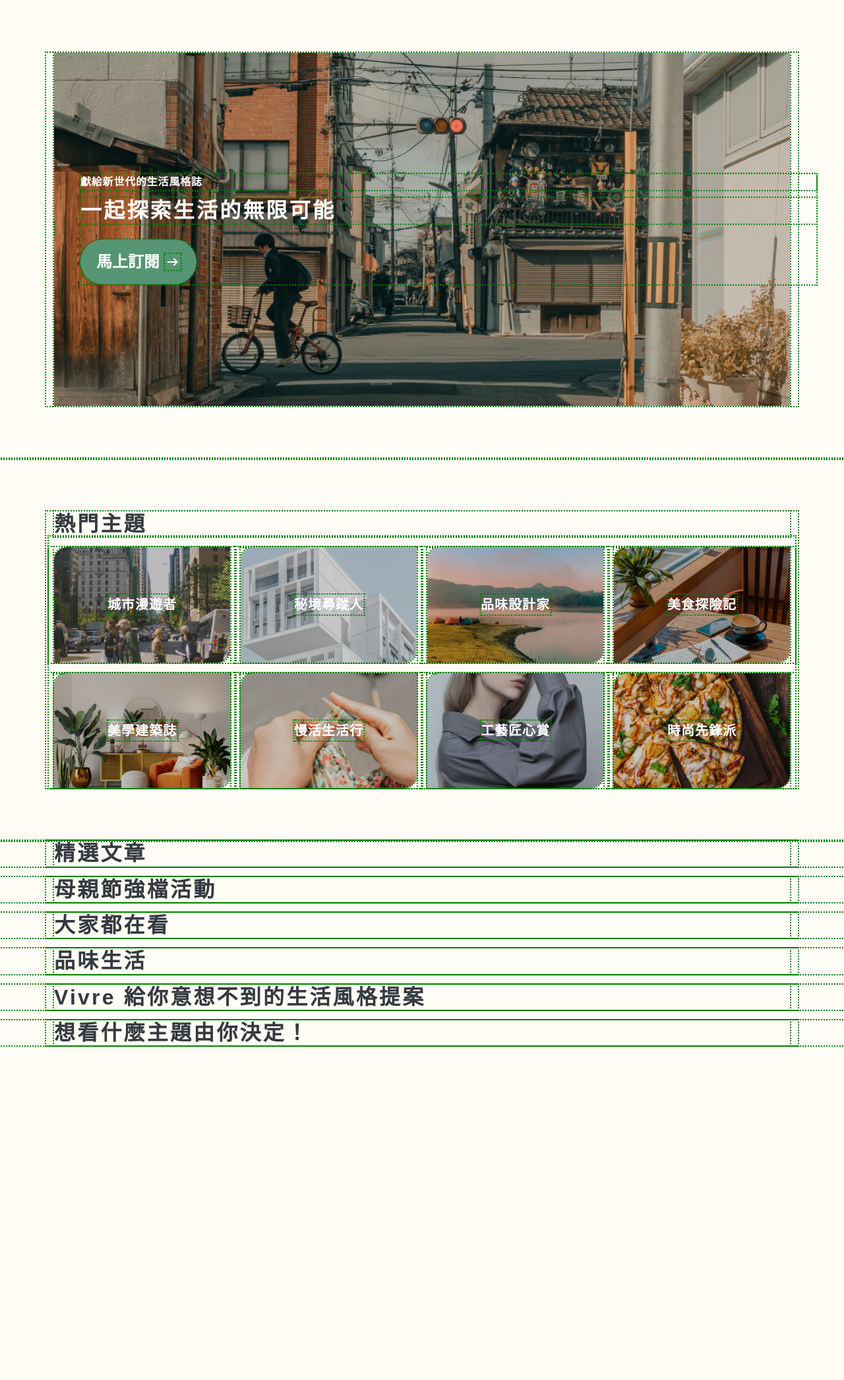
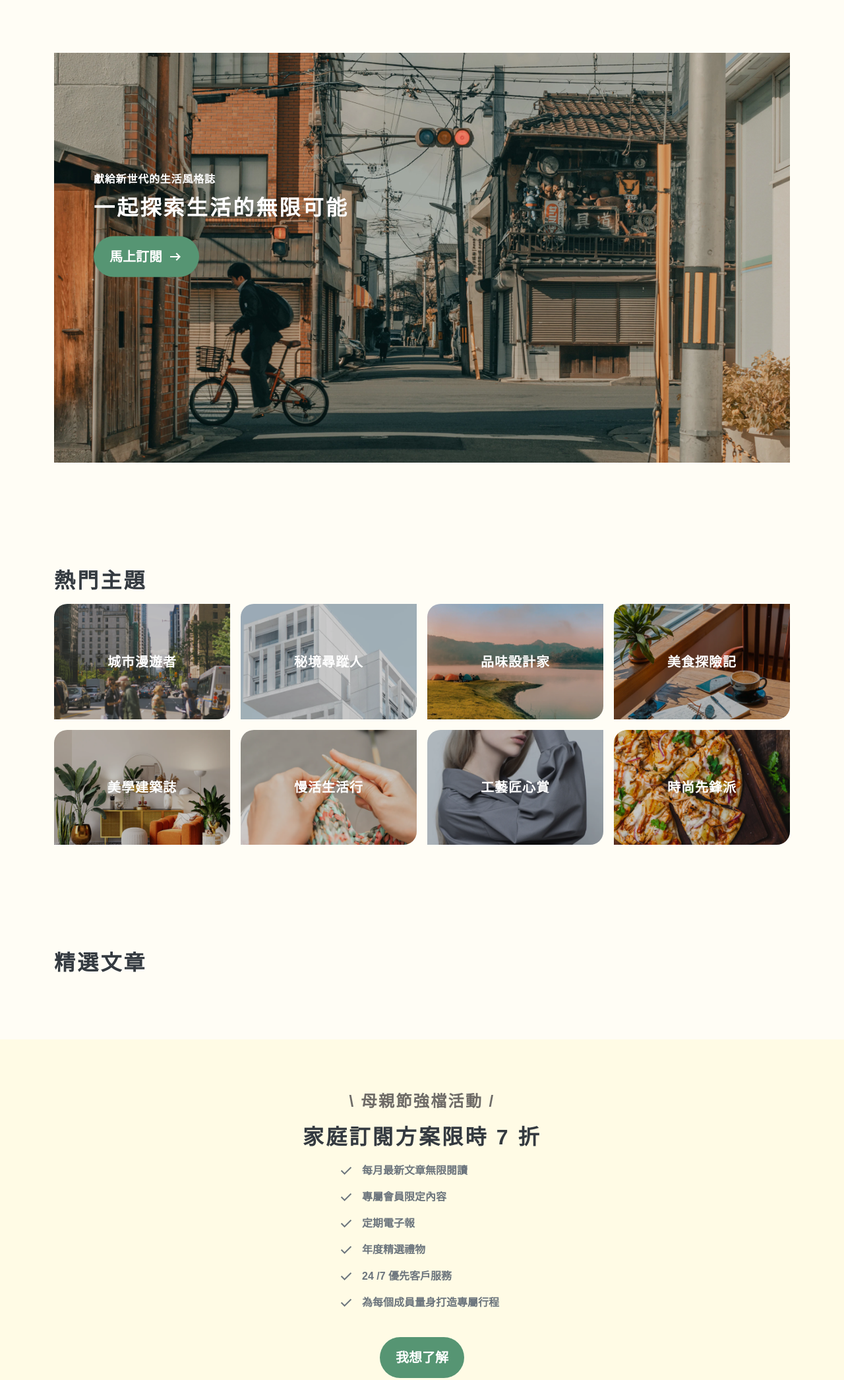
Before and after one commit to shcopy/training-2024week6, a website built with Vite: page pages/index.html in a window 1280 px wide. Shown: the top 2091 px of the page at 66% size. Before the commit the page ends 1600 px from the top, so only its background shows below. Built offline with nearby package versions, Linux system fonts and the light colour scheme.

Commit message:
modify js & scss & ejs

```diff
--- a/assets/scss/base/_base.scss
+++ b/assets/scss/base/_base.scss
@@ -1,12 +1,12 @@
 /* 版面除錯用 */
 * {
-	outline: 2px dotted green;
+	// outline: 2px dotted green;
 }
 
-img {
+/* img {
   max-width: 100%;
   height: auto;
-}
+} */
 
 a {
   color: inherit;
@@ -25,3 +25,9 @@ h6 {
 p {
   letter-spacing: 0.05em;
 }
+
+/* ul, li {
+  list-style: none;
+  margin: 0;
+  padding: 0;
+} */
--- a/assets/scss/components/_button.scss
+++ b/assets/scss/components/_button.scss
@@ -8,19 +8,21 @@
     font-weight: 700 !important;
 }
 
-.btn-sm {
-    // min-width: 576px
-    @include media-breakpoint-up(sm) {
-        font-size: 16px;
+
+// min-width: 576px
+@include media-breakpoint-up(sm) {
+    .btn-sm {
+        font-size: 16px !important;
         font-weight: 700 !important;
         padding: 12px 20px !important;
     }
 }
 
-.btn-lg {
-    // min-width: 992px
-    @include media-breakpoint-up(lg) {
-        font-size: 20px;
+
+// min-width: 992px
+@include media-breakpoint-up(lg) {
+    .btn-lg {
+        font-size: 20px !important;
         font-weight: 900 !important;
         padding: 16px 24px !important;
     }
@@ -35,20 +37,6 @@
     align-items: center !important;
     justify-content: center !important;
     gap: 8px !important;
-
-    // min-width: 576px
-    @include media-breakpoint-up(sm) {
-        font-size: 16px !important;
-        font-weight: 700 !important;
-        padding: 12px 20px !important;
-    }
-
-    // min-width: 992px
-    @include media-breakpoint-up(lg) {
-        font-size: 24px !important;
-        font-weight: 900 !important;
-        padding: 16px 24px !important;
-    }
 }
 
 
--- a/assets/scss/layout/_nav.scss
+++ b/assets/scss/layout/_nav.scss
@@ -1,18 +1,12 @@
 .navbar {
 
-	.close {
-		display: none;
-	}
-
-
-
 	.navbar-inner {
-		border-bottom: 1px solid $gray-300 !important;
+		border-bottom: 0 !important;
 	}
 
 	.navbar-brand {
-		padding-top: 48px !important;
-		padding-bottom: 48px !important;
+		padding-top: 20px !important;
+		padding-bottom: 20px !important;
 	}
 
 	.search-bar {
@@ -80,6 +74,16 @@
 
 	// min-width: 992px
 	@include media-breakpoint-up(lg) {
+
+		.navbar-brand {
+			padding-top: 48px !important;
+			padding-bottom: 48px !important;
+		}
+
+		.navbar-inner {
+			border-bottom: 1px solid $gray-300 !important;
+		}
+
 		.search-bar {
 			width: 276px;
 			margin-left: 41px;
--- a/assets/scss/pages/_index.scss
+++ b/assets/scss/pages/_index.scss
@@ -1,51 +1,94 @@
 /******* start of slider *******/
 .slider {
-		padding-top: 80px;
-		padding-bottom: 80px;
 
-	.slider_inner {
-    position: relative;  // 定位點
+	.container {
+		padding-left: 0; // 清空左邊距離
+		padding-right: 0; // 清空右邊距離
 	}
 
-  .slider_text {
+	.slider-inner {
+
+		position: relative;
+		width: auto;
+		height: 551px;
+
+		img {
+			max-width: auto;
+			height: 551px;
+			object-fit: cover;
+		}
+	}
+
+	.slider-text {
 		position: absolute;
 		width: 100%;
-    top: 50%;
+		height: auto;
+		bottom: 0;
 		left: 50%;
-    transform: translate(-50%, -50%); /* 完全置中對齊 */
+		transform: translateX(-50%);
 		text-align: center;
+		margin-bottom: 48px;
+		/*
+    說明：
+    水平靠下：使用 bottom: 0; 將內層 div 對齊到外層 div 的底部。
+    垂直置中：使用 left: 50%; 和 transform: translateX(-50%); 使內層 div 水平置中。
+    */
 	}
 
 	// min-width: 576px
 	@include media-breakpoint-up(sm) {}
 
 	// min-width: 768px
-  @include media-breakpoint-up(md) {}
+	@include media-breakpoint-up(md) {
+		.container {
+			padding-left: 12px; // 左邊距離
+			padding-right: 12px; // 右邊距離
+		}
+	}
 
 	// min-width: 992px
 	@include media-breakpoint-up(lg) {
-    .slider_text {
+
+
+		.slider-inner {
+			// padding-top: 80px;
+			// padding-bottom: 80px;
+
+			position: relative;
+			width: auto;
+			height: 621px;
+
+			img {
+				width: auto;
+				height: 621px;
+				object-fit: cover;
+			}
+		}
+
+		.slider-text {
 			position: absolute;
 			width: 100%;
+			height: auto;
 			top: 50%;
+			left: 0;
+			transform: translateY(-50%);
 			text-align: left;
-      margin-left: 40px;
+			padding-left: 60px;
+			/*
+      靠左垂直置中：
+      內層 div 使用 top: 50%; 和 transform: translateY(-50%);
+      來實現垂直置中，並使用 left: 0; 靠左對齊。
+      */
 		}
 	}
 }
-
 /******* end of slider *******/
 
 
 /******* start of hot-topic *******/
 .hot-topic {
 
-  padding-top: 80px;
-  padding-bottom: 80px;
-
-  .hot-topic_inner {
-
-  }
+	.hot-topic-inner {}
 
 	.card {
 		// height: 200px;
@@ -56,7 +99,7 @@
 		border-width: 0 !important;
 
 		img {
-      border-radius: 20px 0 20px 0px !important;
+			border-radius: 20px 0 20px 0 !important;
 		}
 	}
 
@@ -70,7 +113,7 @@
 		background-color: rgba(33, 37, 41, 0.4);
 		opacity: 0;
 		transition: opacity 0.3s;
-    border-radius: 20px 0 20px 0px !important;
+		border-radius: 20px 0 20px 0 !important;
 		border-width: 0 !important;
 	}
 
@@ -80,3 +123,70 @@
 	}
 }
 /******* end of hot-topic *******/
+
+
+/******* start of major-event *******/
+.major-event {
+	background-color: $primary-200;
+
+	.major-event-inner {
+
+		h3 {
+			color: $accent-200;
+		}
+
+		.event-list {
+			width: 254px;
+			list-style: none; // 清除預設樣式
+			margin: 0 auto; // 清除預設樣式
+			padding: 0; // 清除預設樣式
+
+
+			.event-item {
+				display: flex;
+				font-weight: 600;
+				color: $gray-400;
+				margin-bottom: 16px;
+			}
+		}
+	}
+
+	// min-width: 576px
+	@include media-breakpoint-up(sm) {}
+
+	// min-width: 768px
+	@include media-breakpoint-up(md) {}
+
+	// min-width: 992px
+	@include media-breakpoint-up(lg) {
+		.major-event-inner {
+
+			h3 {
+				color: $primary-400;
+			}
+
+		}
+	}
+
+}
+
+/******* end of major-event *******/
+
+
+/******* start of contact-me *******/
+.contactme {
+	.contactme-inner {
+
+  }
+
+	// min-width: 576px
+	@include media-breakpoint-up(sm) {}
+
+	// min-width: 768px
+	@include media-breakpoint-up(md) {}
+
+	// min-width: 992px
+	@include media-breakpoint-up(lg) {}
+}
+
+/******* end of contact-me *******/
--- a/main.js
+++ b/main.js
@@ -12,16 +12,14 @@ import './node_modules/aos/dist/aos.css';
 import jQuery from 'jquery';
 window.$ = jQuery;
 
-
-jQuery(".navbar-toggler").click(function () {
+/* jQuery(".navbar-toggler").click(function () {
   //jQuery(".btn").toggleClass("active");
   jQuery(".hamburger-icon").toggleClass("close");
   // jQuery(".hamburger-icon").css("display","none");
   jQuery(".closure").toggleClass("close");
   // jQuery(".closure").css("display","none");
   //jQuery("ul").toggleClass("close");
-});
-
+}); */
 
 // JavaScript
 // News swiper
--- a/pages/index.html
+++ b/pages/index.html
@@ -8,24 +8,22 @@
 
 	</head>
 	<body>
-
 		<header>
-
 			<%- include('./layout/nav'); -%>
 
 			<!-- start of slider -->
-			<div class="slider">
+			<div class="slider py-0 py-lg-11">
 				<div class="container">
-					<div class="slider_inner">
+					<div class="slider-inner">
 						<picture>
 							<source srcset="../assets/images/banner.png" media="(min-width: 992px)"/>
 							<img src="../assets/images/banner-sm.png" alt="banner" class="w-100"/>
 						</picture>
 
-						<div class="slider_text">
+						<div class="slider-text">
 							<p class="text-white mb-2 mb-lg-3">獻給新世代的生活風格誌</p>
 							<h2 class="text-white mb-5 mb-lg-6">一起探索生活的無限可能</h2>
-							<button type="button" class="btn btn-custom-green">
+							<button type="button" class="btn btn-custom-green btn-sm btn-lg">
 								馬上訂閱<span class="material-symbols-outlined">arrow_right_alt</span>
 							</button>
 						</div>
@@ -38,8 +36,8 @@
 		<main>
 			<!-- start of hot-topic -->
 			<section>
-				<div class="hot-topic">
-					<div class="container hot-topic_inner">
+				<div class="hot-topic py-9 py-lg-11">
+					<div class="container hot-topic-inner">
 						<h2 class="fs-4 fs-lg-2 mb-4">熱門主題</h2>
 						<div class="row g-4">
 							<div class="col-12 col-md-6 col-lg-3">
@@ -125,38 +123,77 @@
 			<!-- end of hot-topic -->
 
 			<section>
+				<div class="py-9 py-lg-11">
 					<div class="container">
 						<h2 class="fs-4 fs-lg-2 mb-4">精選文章</h2>
+					</div>
 				</div>
 			</section>
 
 			<section>
-				<div class="container">
-					<h2 class="fs-4 fs-lg-2 mb-4">母親節強檔活動</h2>
+				<div class="major-event py-9 py-lg-11">
+					<div class="container major-event-inner">
+						<h3 class="fs-6 fs-lg-4 text-center mb-5">\ 母親節強檔活動 / </h3>
+						<h2 class="fs-4 fs-lg-2 text-center mb-5">家庭訂閱方案限時 7 折</h2>
+						<ul class="event-list">
+							<li class="event-item"><span class="material-symbols-outlined me-3">check</span>每月最新文章無限閱讀</li>
+							<li class="event-item"><span class="material-symbols-outlined me-3">check</span>專屬會員限定內容</li>
+							<li class="event-item"><span class="material-symbols-outlined me-3">check</span>定期電子報</li>
+							<li class="event-item"><span class="material-symbols-outlined me-3">check</span>年度精選禮物</li>
+							<li class="event-item"><span class="material-symbols-outlined me-3">check</span>24 /7 優先客戶服務</li>
+							<li class="event-item"><span class="material-symbols-outlined me-3">check</span>為每個成員量身打造專屬行程</li>
+						</ul>
+						<div class="text-center mt-6 mt-lg-8">
+							<button type="button" class="btn btn-custom-green btn-sm btn-lg">
+								我想了解
+							</button>
+						</div>
+					</div>
 				</div>
 			</section>
 
 			<section>
+				<div class="py-9 py-lg-11">
 					<div class="container">
 						<h2 class="fs-4 fs-lg-2 mb-4">大家都在看</h2>
+					</div>
 				</div>
 			</section>
 
 			<section>
+				<div class="py-9 py-lg-11">
 					<div class="container">
 						<h2 class="fs-4 fs-lg-2 mb-4">品味生活</h2>
+					</div>
 				</div>
 			</section>
 
 			<section>
+				<div class="py-9 py-lg-11">
 					<div class="container">
 						<h2 class="fs-4 fs-lg-2 mb-4">Vivre 給你意想不到的生活風格提案</h2>
+					</div>
 				</div>
 			</section>
 
 			<section>
-				<div class="container">
-					<h2 class="fs-4 fs-lg-2 mb-4">想看什麼主題由你決定！</h2>
+					<div class="contactme py-9 py-lg-11">
+						<div class="container contactme-inner">
+							<div class="row">
+								<div class="col-lg-7 mb-4 mb-lg-0">
+									<h2 class="fs-4 fs-lg-2 text-center text-lg-start">想看什麼主題由你決定！</h2>
+								</div>
+								<div class="col-lg-5">
+									<div class="d-flex flex-column align-items-center align-items-lg-end ">
+										<h3 class="fs-5 fs-lg-4 mb-7 mb-lg-4">歡迎投稿與我們分享</h3>
+										<button type="button" class="btn btn-custom-green btn-sm btn-lg">
+											聯絡我們
+										</button>
+									</div>
+								</div>
+							</div>
+
+						</div>
 					</div>
 			</section>
 		</main>
```
Also changed, not shown: assets/scss/utils/_custom_variables.scss (+7 -7 lines), 工作任務.md (+2 -2 lines). Lines whose indentation alone changed are shown as unchanged.
